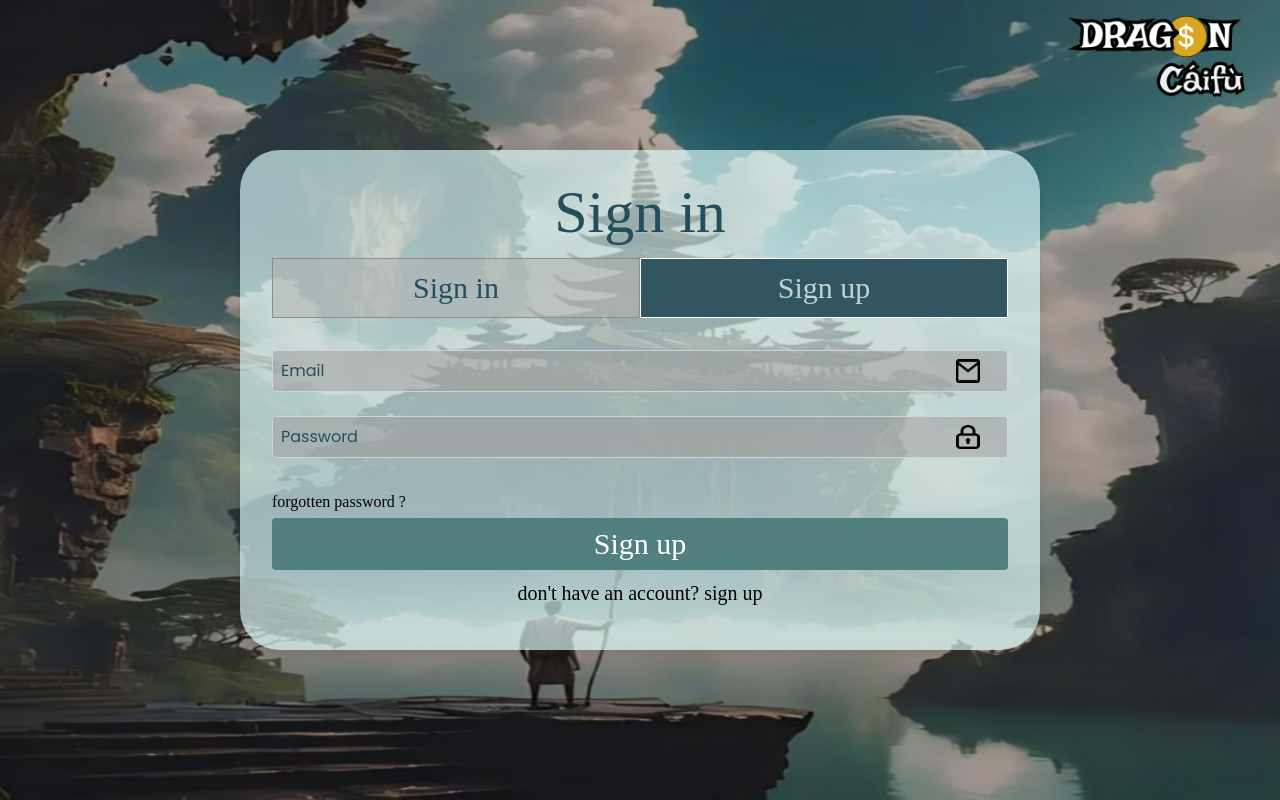
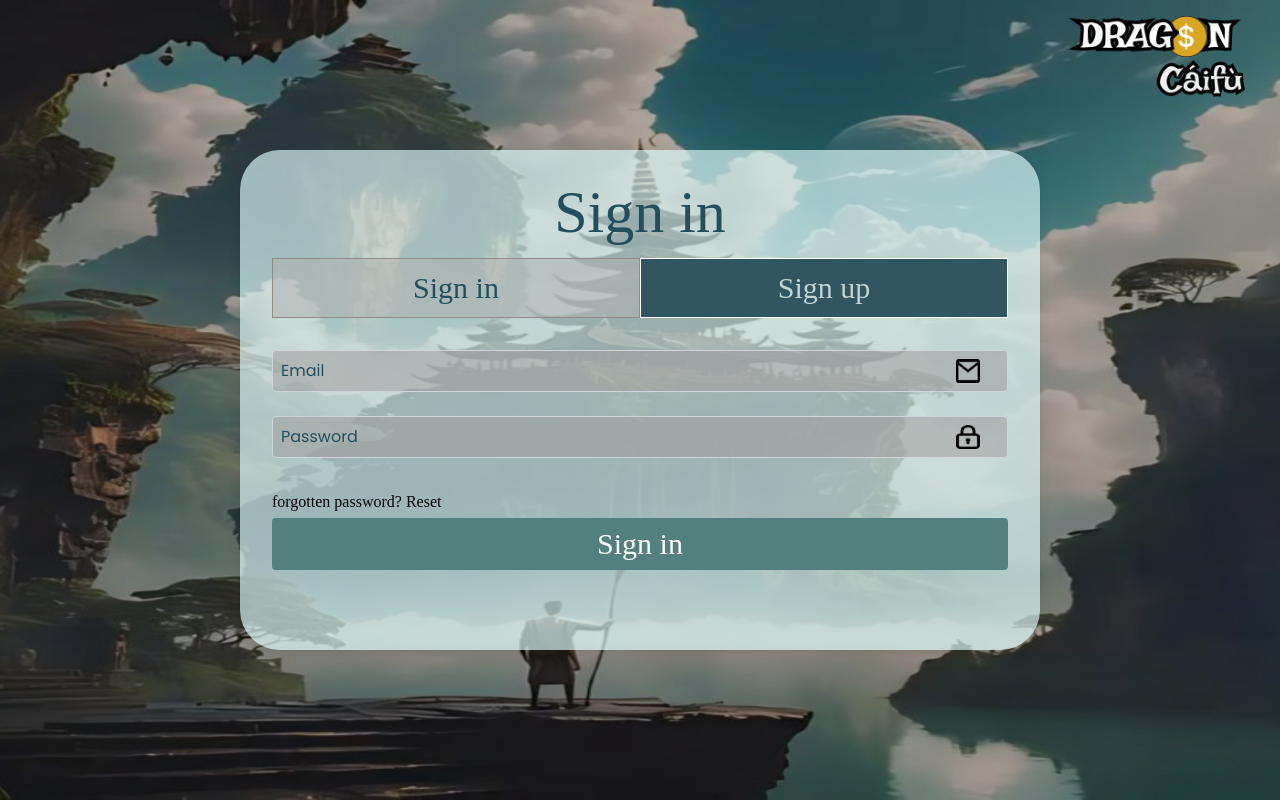
Before and after one commit to RafotID/Dragon_sugih, a React (Vite) app in the folder FrontEnd/: page /signin in a window 1280 px wide. Built offline with nearby package versions, Linux system fonts and the light colour scheme; a web font is replaced by a local one.

Commit message:
feat : menambahkan fitur reset password

```diff
--- a/FrontEnd/src/Component/api/axiosInstance.js
+++ b/FrontEnd/src/Component/api/axiosInstance.js
@@ -5,7 +5,7 @@ const instance = axios.create({
   headers: {
     'Content-Type': 'application/json',  // Perbaiki penulisan Content-Type
   },
-  timeout: 1000,  // Pindahkan timeout di luar headers
+  timeout: 10000,  // Pindahkan timeout di luar headers
 });
 
 export default instance;
--- a/FrontEnd/src/Pages/signin.jsx
+++ b/FrontEnd/src/Pages/signin.jsx
@@ -1,12 +1,12 @@
-import React, { useState } from 'react';
+import React, { useState, useEffect } from 'react';
 import { assets } from '../assets/indeks';
 import { useNavigate, Link } from 'react-router-dom';
-import { signInWithEmailAndPassword, auth } from '../firebase';
-import axiosInstance from '../Component/api/axiosInstance'; // Mengimpor Axios instance
-import Swal from 'sweetalert2'
+import { signInWithEmailAndPassword, auth, sendPasswordResetEmail } from '../firebase';
+import axiosInstance from '../Component/api/axiosInstance';
+import Swal from 'sweetalert2';
 
 const Signin = () => {
-    const [loading, setLoading] = useState(false)
+    const [loading, setLoading] = useState(false);
     const [email, setEmail] = useState('');
     const [password, setPassword] = useState('');
     const navigate = useNavigate();
@@ -20,14 +20,10 @@ const Signin = () => {
             const userCredential = await signInWithEmailAndPassword(auth, email, password);
             const token = await userCredential.user.getIdToken();
 
-            // Kirim data token ke backend menggunakan Axios instance
-            await axiosInstance.post('/login', { token }).then((res) => {
-                console.log('User UID:', res.data);
+            const res = await axiosInstance.post('/login', { token });
             const { statusCode, message, data } = res.data;
 
             if (statusCode === 200) {
-                    console.log(statusCode, message, data);
-
                 Swal.fire({
                     position: "center",
                     icon: "success",
@@ -35,12 +31,8 @@ const Signin = () => {
                     showConfirmButton: false,
                     timer: 1500
                 });
-
-                    navigate('/LoadingBar'); // Redirect setelah berhasil login
+                navigate('/LoadingBar');
             }
-
-                setLoading(false);
-            });
 
         } catch (error) {
             Swal.fire({
@@ -49,19 +41,36 @@ const Signin = () => {
                 text: "Email atau username salah",
             });
             setError('gagal login');
+        } finally {
             setLoading(false);
-            console.log(error);
+        }
+    };
+
+    const handlePasswordReset = async (e) => {
+        e.preventDefault();
+
+        try {
+            await sendPasswordResetEmail(auth, email);
+            Swal.fire({
+                icon: "success",
+                title: "Email Sent!",
+                text: "Please check your inbox to reset your password.",
+            });
+        } catch (error) {
+            Swal.fire({
+                icon: "error",
+                title: "Error",
+                text: "Please enter your email",
+            });
         }
     };
 
     return (
         <div className='relative h-screen'>
-            {/* Layer background gambar */}
             <div
                 className="absolute inset-0 bg-cover bg-center"
                 style={{ backgroundImage: `url(${assets.gambar.background1})` }}
             ></div>
-            {/* Layer hitam dengan opacity */}
             <div className="absolute inset-0 bg-black bg-opacity-30"></div>
             <div className='absolute top-0 right-0 m-2 sm:m-4'>
                 <img
@@ -71,7 +80,6 @@ const Signin = () => {
                 />
             </div>
 
-            {/* Konten halaman */}
             <div className="relative flex items-center justify-center h-full p-10">
                 <div className="bg-custom-green-bg p-8 rounded-[40px] shadow-lg max-w-[1000px] max-h-[500px] w-full h-full bg-opacity-65 md:w-[800px]">
                     <h2 className="text-6xl mb-4 text-center font-inria-serif text-custom-green-text">Sign in</h2>
@@ -87,11 +95,10 @@ const Signin = () => {
                             </h3>
                         </div>
                     </div>
-                    <form onSubmit={handleSubmit} >
+                    <form onSubmit={handleSubmit}>
                         <div className="mb-6 mt-8 flex justify-end items-center relative">
                             <input
                                 type="email"
-                                id="email"
                                 value={email}
                                 onChange={(e) => setEmail(e.target.value)}
                                 required
@@ -104,7 +111,6 @@ const Signin = () => {
                         <div className="mb-4 flex justify-end items-center relative">
                             <input
                                 type="password"
-                                id="password"
                                 value={password}
                                 onChange={(e) => setPassword(e.target.value)}
                                 required
@@ -115,15 +121,14 @@ const Signin = () => {
                         </div>
 
                         <div className='mt-8 font-inika'>
-                            <p className='mb-1'>forgotten password ? </p>
+                            <p className='mb-1'>forgotten password? <a href="#" onClick={handlePasswordReset}>Reset</a></p>
                             <button
                                 type="submit"
                                 disabled={loading}
                                 className="w-full text-white p-2 rounded hover:bg-custom-green-signup text-3xl bg-custom-green-singnin&signup"
                             >
-                                 {loading ? "Loading ..." : "Sign up"}
+                                {loading ? "Loading ..." : "Sign in"}
                             </button>
-                            <p className='text-center text-[20px] mt-2'>don't have an account? sign up</p>
                         </div>
                     </form>
                 </div>
--- a/FrontEnd/src/Pages/signup.jsx
+++ b/FrontEnd/src/Pages/signup.jsx
@@ -23,13 +23,12 @@ const Signup = () => {
                 const {statusCode, message, data} = res.data;
                 if(statusCode === 200){
                     console.log(statusCode, message, data);
-
                     Swal.fire({
                         position: "center",
                         icon: "success",
                         title: "Sign Up Success",
                         showConfirmButton: false,
-                        timer: 1500
+                        timer: 2000
                     });
                     navigate('/signin')
                 }
@@ -41,6 +40,7 @@ const Signup = () => {
                 title: "Oops...",
                 text: error.response?.data?.message || 'Registration failed. Please try again.',
             });
+            console.log(error);
             setError('Registration failed. Please try again.');
             setLoading(false)
         }
@@ -96,7 +96,6 @@ const Signup = () => {
                         </div>
 
                         <div className='mt-10 font-inika'>
-                            <p className='mb-1'>forgotten password?</p>
                             <button
                                 disabled={loading}
                                 type="submit"
--- a/FrontEnd/src/firebase.jsx
+++ b/FrontEnd/src/firebase.jsx
@@ -1,5 +1,5 @@
 import { initializeApp } from "firebase/app";
-import { getAuth, signInWithEmailAndPassword, createUserWithEmailAndPassword } from "firebase/auth";
+import { getAuth, signInWithEmailAndPassword, createUserWithEmailAndPassword, sendPasswordResetEmail} from "firebase/auth";
 
 const firebaseConfig = {
   apiKey: "AIzaSyDDvYesKFEEwLZHO_nlxh83te-JRe1iYxU",
@@ -13,4 +13,4 @@ const firebaseConfig = {
 const app = initializeApp(firebaseConfig);
 const auth = getAuth(app);
 
-export {auth, signInWithEmailAndPassword, createUserWithEmailAndPassword};
+export {auth, signInWithEmailAndPassword, createUserWithEmailAndPassword, sendPasswordResetEmail};
```
Also changed, not shown: 1 other file (tests, documents, lock files or other folders). Lines whose indentation alone changed are shown as unchanged.
